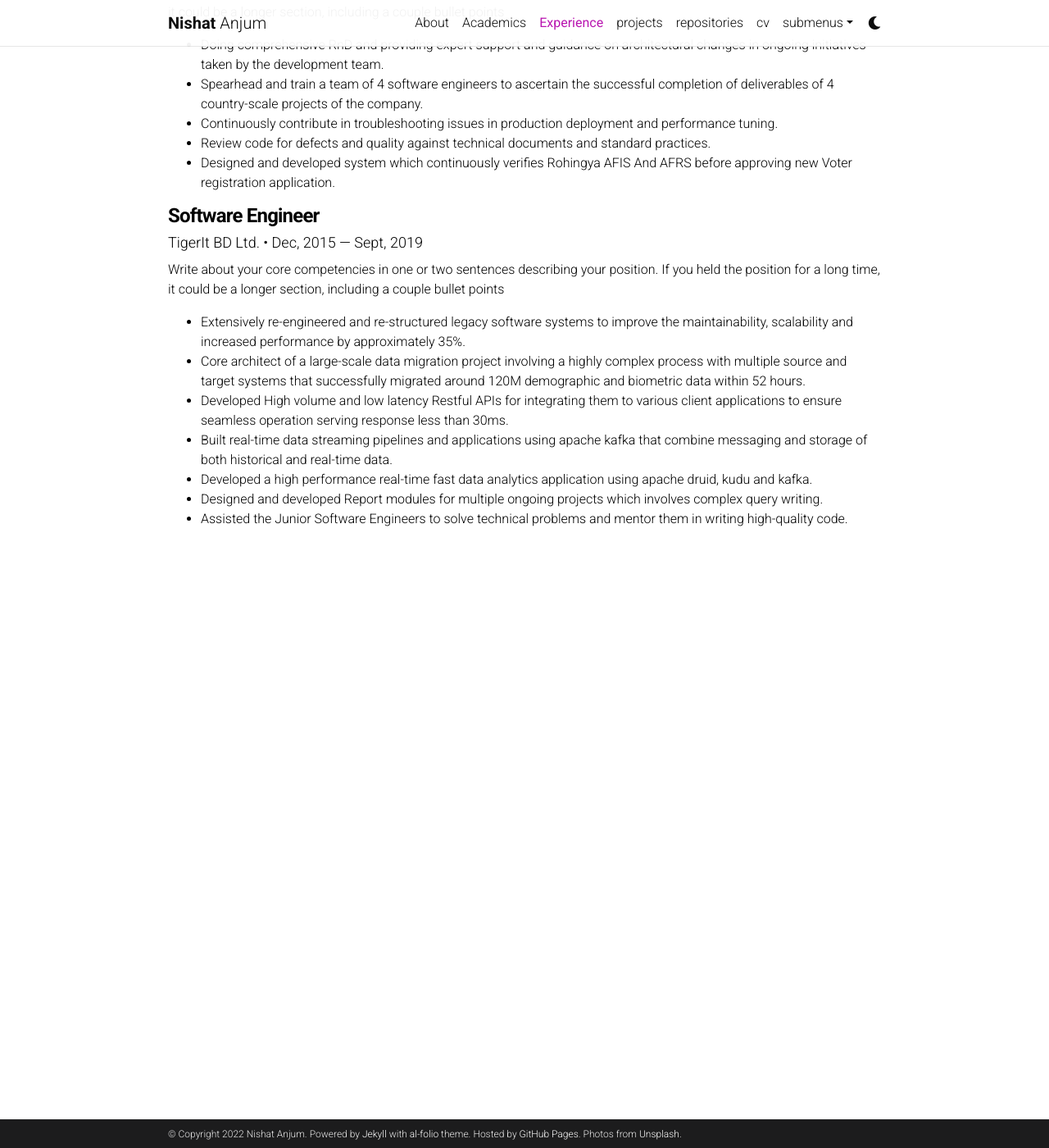
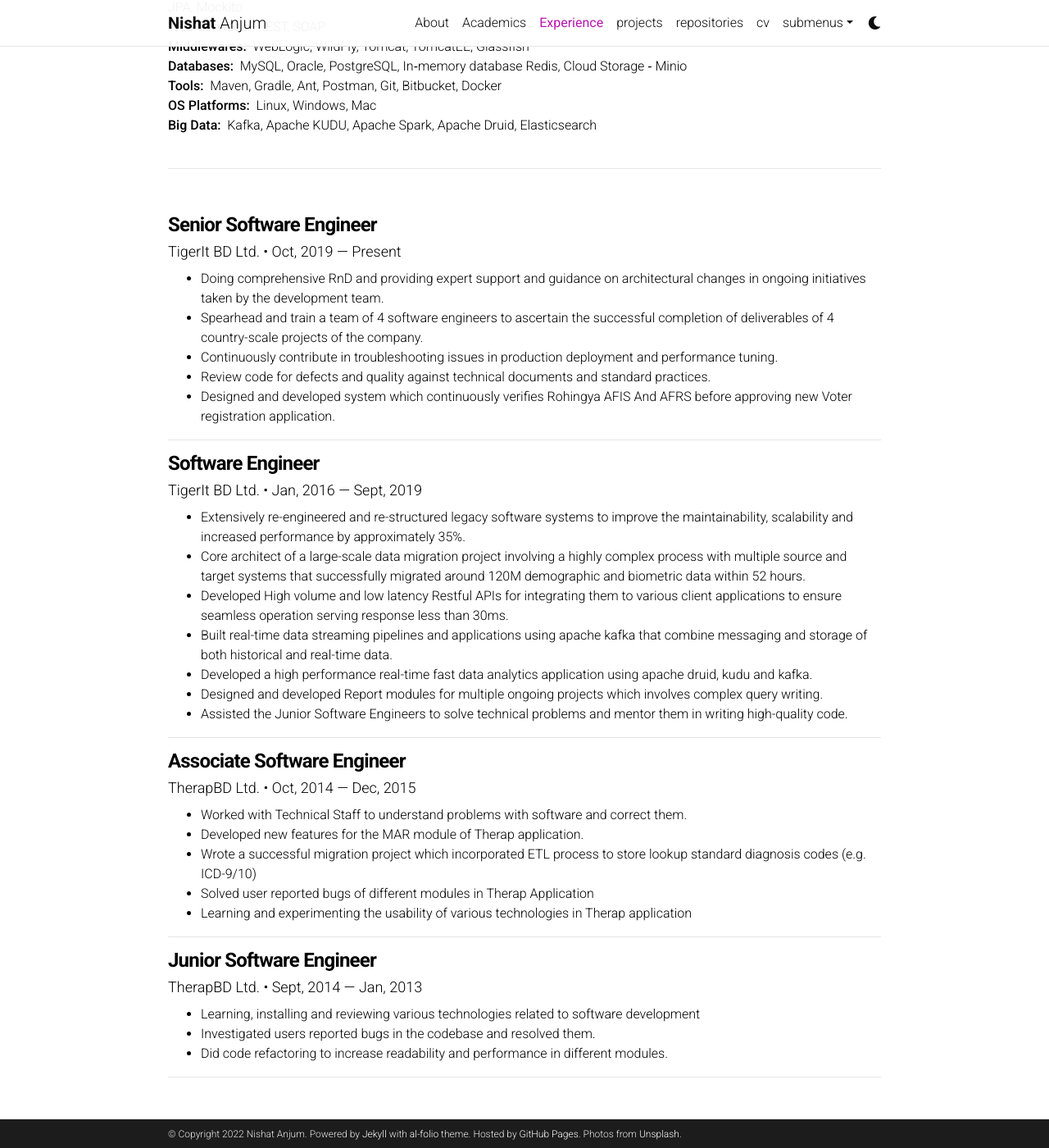
Before and after one commit to nishat-anjum/nanjum, a Jekyll site: the page built from _pages/experience.md, in a window 1280 px wide and 1400 px high, scrolled down 300 px. Shown: the whole window at 82% size. Built offline with Jekyll 4.4.1, drawn with Linux system fonts in a browser that asks for light colours; comment, search, counter and statistics services are not loaded; a style sheet for code colours, icons or effects is not loaded; some of the changed text lies outside the part shown.

Commit message:
Added rest of the experiences and technical skill set

```diff
--- a/_data/experience.yml
+++ b/_data/experience.yml
@@ -2,7 +2,7 @@
 # VP of Global Communications
 - company: Senior Software Engineer
   position: TigerIt BD Ltd.
-  duration: Sept, 2019 &mdash; Present
+  duration: Oct, 2019 &mdash; Present
   summary: Write about your core competencies in one or two sentences describing your position. If you held the position for a long time, it could be a longer section, including a couple bullet points
   responsibilities:
     - Doing comprehensive RnD and providing expert support and guidance on architectural changes in ongoing initiatives taken by the development team.
@@ -14,7 +14,7 @@
 
 - company: Software Engineer
   position: TigerIt BD Ltd.
-  duration: Dec, 2015 &mdash; Sept, 2019
+  duration: Jan, 2016 &mdash; Sept, 2019
   summary: Write about your core competencies in one or two sentences describing your position. If you held the position for a long time, it could be a longer section, including a couple bullet points
   responsibilities:
     - Extensively re-engineered and re-structured legacy software systems to improve the maintainability, scalability and increased performance by approximately 35%.
@@ -24,3 +24,25 @@
     - Developed a high performance real-time fast data analytics application using apache druid, kudu and kafka.
     - Designed and developed Report modules for multiple ongoing projects which involves complex query writing.
     - Assisted the Junior Software Engineers to solve technical problems and mentor them in writing high-quality code.
+
+
+- company: Associate Software Engineer
+  position: TherapBD Ltd.
+  duration: Oct, 2014 &mdash; Dec, 2015
+  summary: Write about your core competencies in one or two sentences describing your position. If you held the position for a long time, it could be a longer section, including a couple bullet points
+  responsibilities:
+    - Worked with Technical Staff to understand problems with software and correct them.
+    - Developed new features for the MAR  module of Therap application.
+    - Wrote a successful migration project which incorporated ETL process to store lookup standard diagnosis codes (e.g. ICD-9/10)
+    - Solved user reported bugs of different modules in Therap Application
+    - Learning and experimenting the usability of various technologies in Therap application
+
+
+- company: Junior Software Engineer
+  position: TherapBD Ltd.
+  duration: Sept, 2014 &mdash; Jan, 2013
+  summary: Write about your core competencies in one or two sentences describing your position. If you held the position for a long time, it could be a longer section, including a couple bullet points
+  responsibilities:
+    - Learning, installing and reviewing various technologies related to software development
+    - Investigated users reported bugs in the codebase and resolved them.
+    - Did code refactoring to increase readability and performance in different modules.
--- a/_pages/experience.md
+++ b/_pages/experience.md
@@ -6,18 +6,37 @@
 nav: true
 nav_order: 2
 ---
+
+<section class="content-section">
+    <strong><h4 class="resume-item-title" itemprop="name">Technical Experties</h4></strong>
+    <!-- On rows -->
+    <strong>Language:</strong>&nbsp; Java, Python, C/C++, JavaScript, TypeScript, R <br>
+    <strong>Frameworks:</strong>&nbsp; Spring [Boot, MVC, Webflow, Security, Data JPA, Batch, Hateoas, GraphQL], Python Flask, Angular, Hibernate, JPA, Mockito<br>
+    <strong>Web Services:</strong>&nbsp; REST, SOAP<br>
+    <strong>Middlewares:</strong>&nbsp; WebLogic, WildFly, Tomcat, TomcatEE, Glassfish<br>
+    <strong>Databases:</strong>&nbsp; MySQL, Oracle, PostgreSQL, In‑memory database Redis, Cloud Storage ‑ Minio<br>
+    <strong>Tools:</strong>&nbsp; Maven, Gradle, Ant, Postman, Git, Bitbucket, Docker<br>
+    <strong>OS Platforms:</strong>&nbsp; Linux, Windows, Mac<br>
+    <strong>Big Data:</strong>&nbsp; Kafka, Apache KUDU, Apache Spark, Apache Druid, Elasticsearch<br>
+</section>
+
+<br>
+<hr>
+<br>
+
 <section class="content-section">
         {% for job in site.data.experience %}
           <div class="resume-item" itemscope itemprop="worksFor" itemtype="http://schema.org/Organization">
                 <strong><h4 class="resume-item-title" itemprop="name">{{ job.company }}</h4></strong>
                 <h5 class="resume-item-details" itemprop="description">{{ job.position }} &bull; {{ job.duration }}</h5>
-                <p class="resume-item-copy">{{ job.summary }}</p>
+                <!-- <p class="resume-item-copy">{{ job.summary }}</p> -->
                     <ul>
                     {% for collection in job.responsibilities %}
                         <li>{{ collection }}</li>
                     {% endfor %}
                     </ul>
             </div>
+            <hr>
         {% endfor %}
 
 </section>
```
